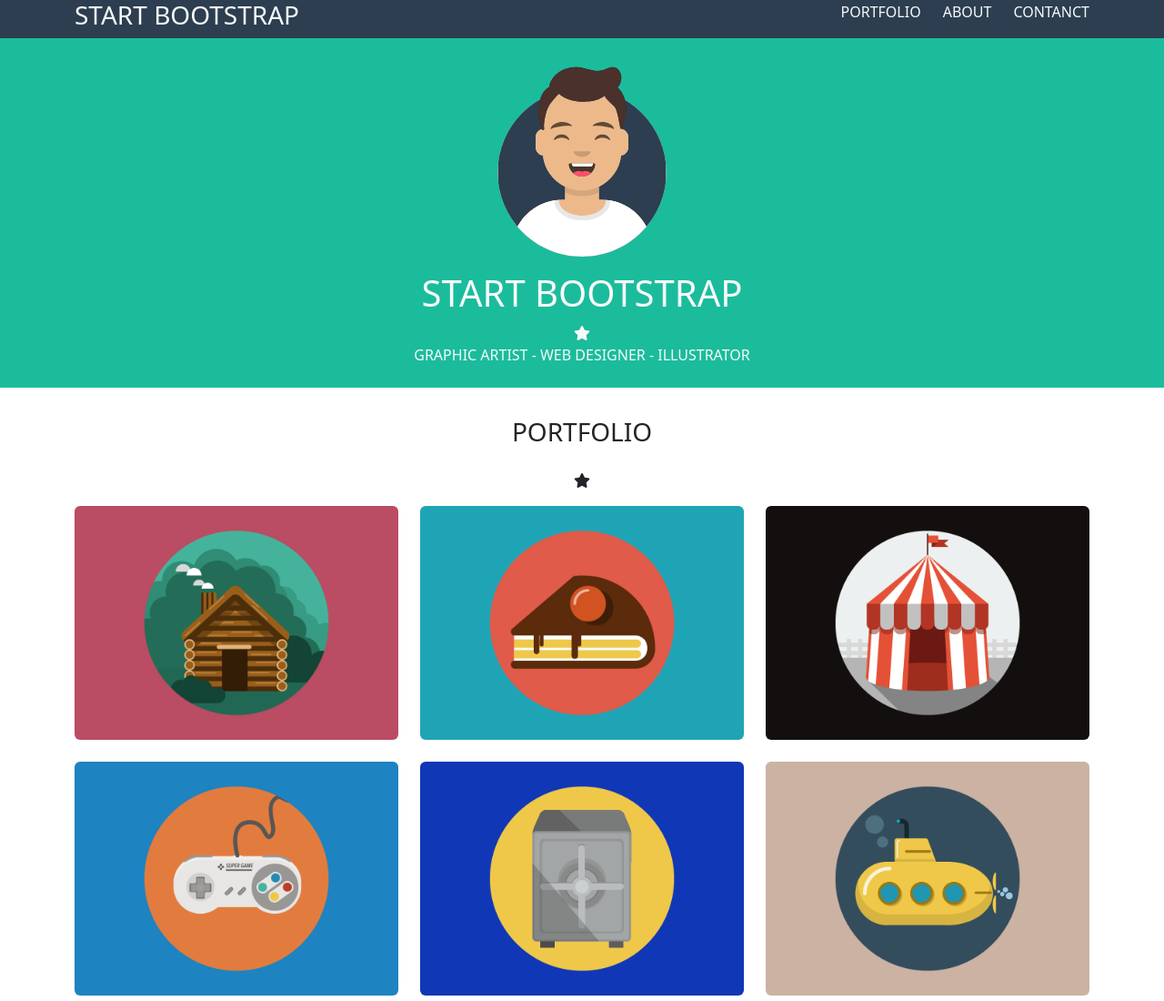
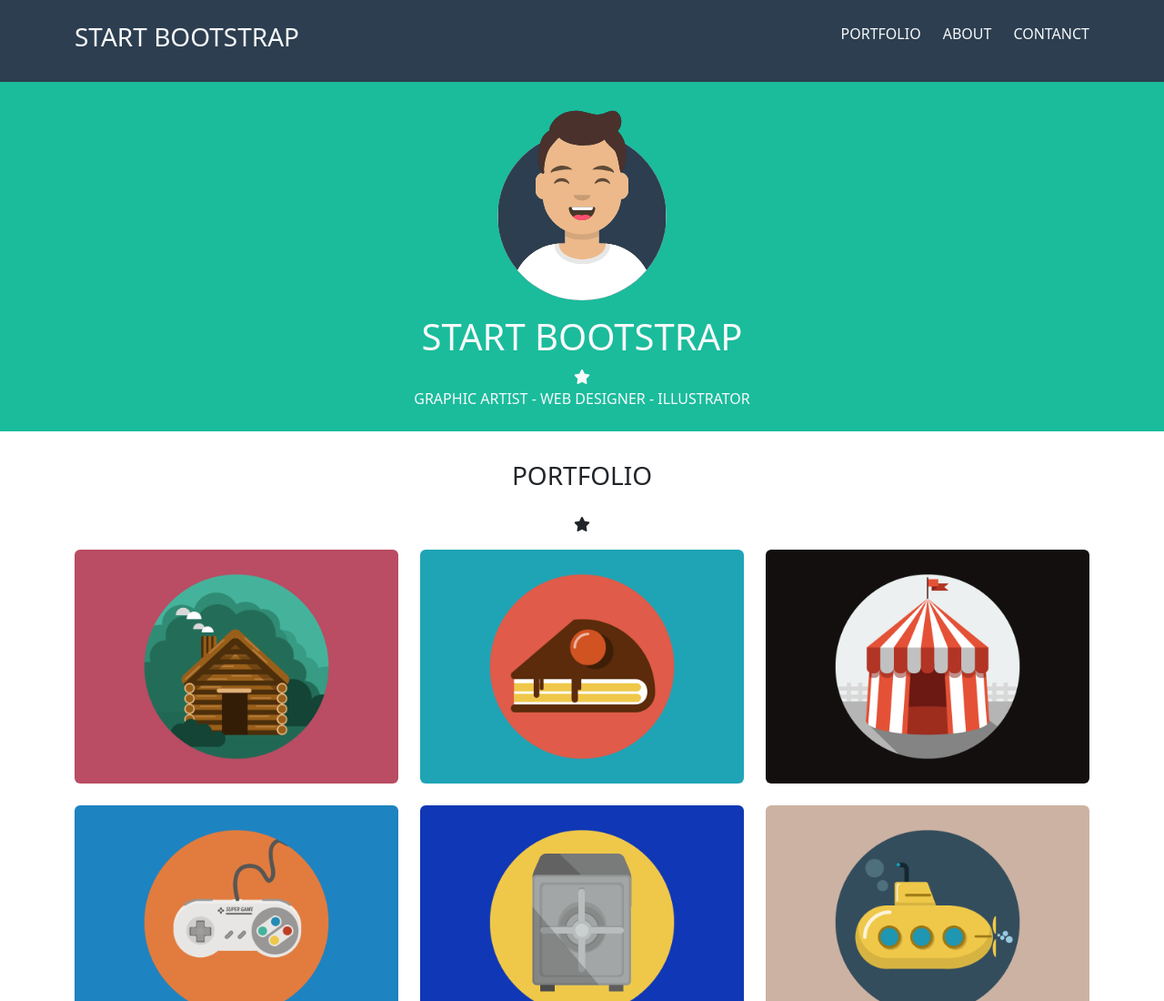
Before and after one commit to ValerioCarbone/html-css-bootstrap-freelancer, a plain HTML site: page index.html in a window 1280 px wide. Shown: the top 1100 px of the page at 91% size. Drawn offline with nearby package versions, Linux system fonts and the light colour scheme.

Commit message:
ADD navbar padding

```diff
--- a/index.html
+++ b/index.html
@@ -16,7 +16,7 @@
 
     <!-- HEADER -->
 
-    <header class="header-navbar">
+    <header class="header-navbar pt-4 pb-4">
         <nav class="container">
             <div class="row justify-content-between align-items-center text-light">
                 <h3 class="text-uppercase col-auto">start bootstrap</h3>
```
